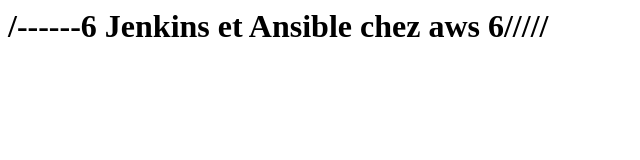
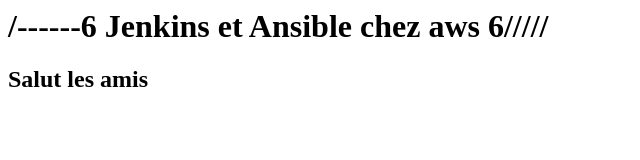
Before and after one commit to formation-generic/myansible-app-aws, a plain HTML site: page index.html in a window 1280 px wide. Shown: the whole page, without its empty margins (0-640 px from the left). Drawn offline with Linux system fonts and the light colour scheme.

Commit message:
Update index.html

```diff
--- a/index.html
+++ b/index.html
@@ -1 +1,2 @@
 <h1>/------6 Jenkins et Ansible chez aws 6/////</h1>
+<h2>Salut les amis</h2>
```
